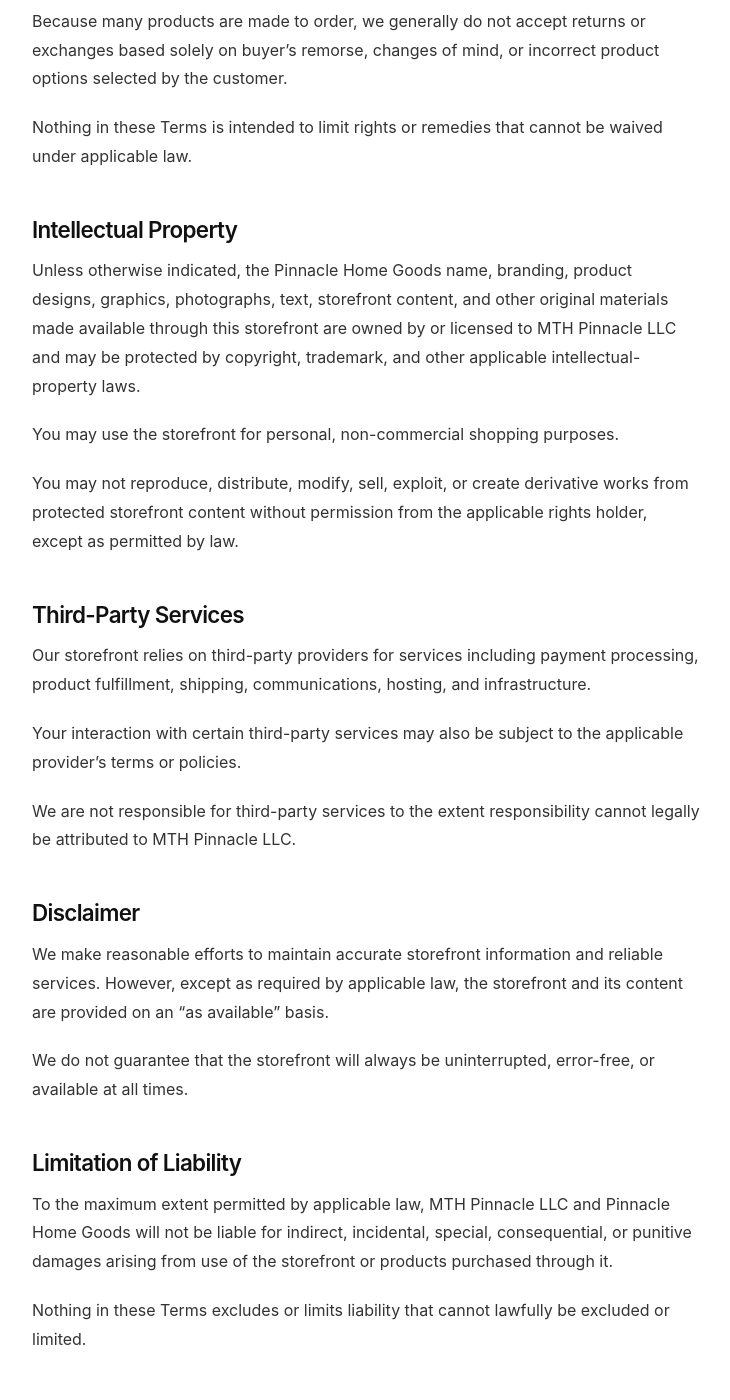
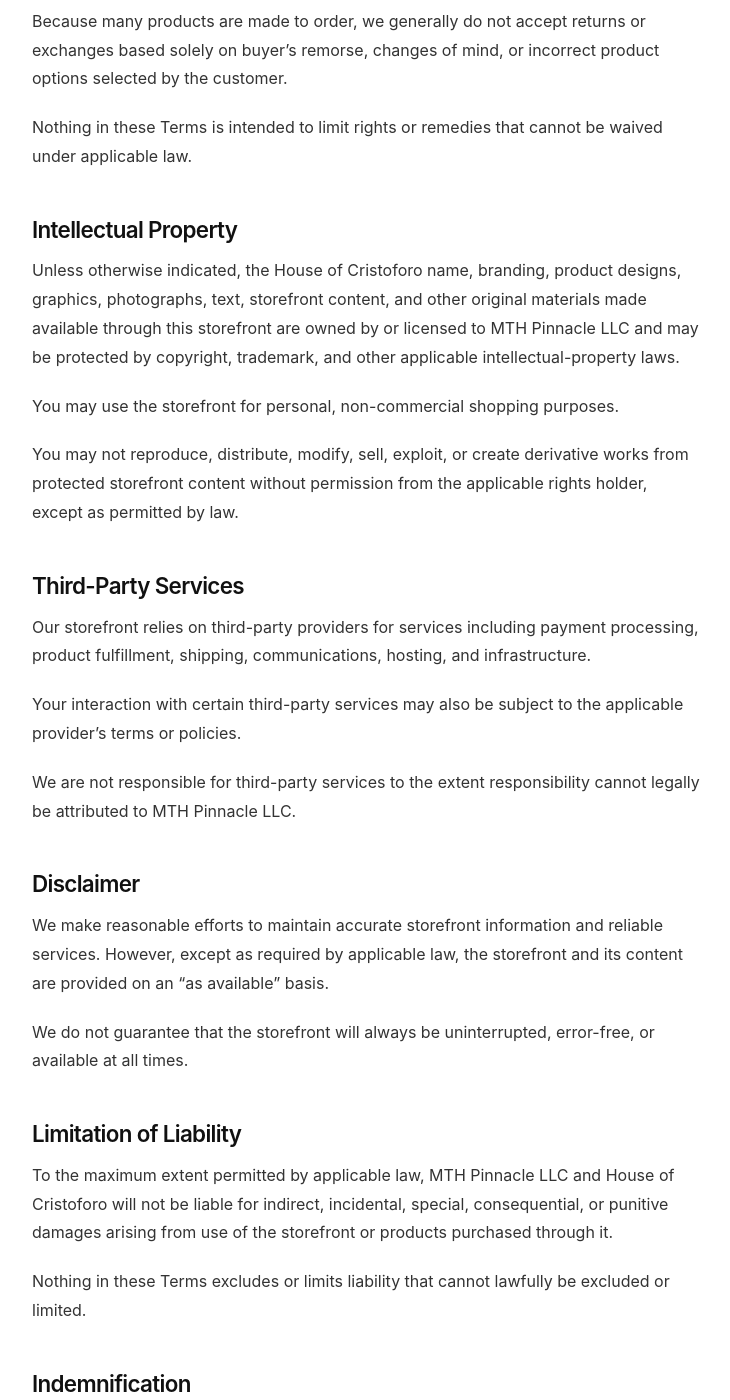
Before and after one commit to chew-max/cristoforo-store, a Jekyll site: the page built from policies/terms/index.md, in a window 1280 px wide and 1400 px high, scrolled down 2285 px. Shown: the whole window, without its empty margins (274-1004 px from the left). Built offline with Jekyll 4.4.1, drawn with Linux system fonts in a browser that asks for light colours; some of the changed text lies outside the part shown.

Commit message:
Update index.md
updated terms

```diff
--- a/policies/terms/index.md
+++ b/policies/terms/index.md
@@ -1,14 +1,14 @@
 ---
 layout: policy
 title: Terms of Service
-description: Terms governing use of the Pinnacle Home Goods storefront and purchases made through it.
+description: Terms governing use of the House of Cristoforo storefront and purchases made through it.
 ---
 
 ## About These Terms
 
-Pinnacle Home Goods is operated by MTH Pinnacle LLC.
+House of Cristoforo is operated by MTH Pinnacle LLC.
 
-These Terms of Service govern your use of the Pinnacle Home Goods storefront and purchases made through it. By accessing or using the storefront or placing an order, you agree to these Terms.
+These Terms of Service govern your use of the House of Cristoforo storefront and purchases made through it. By accessing or using the storefront or placing an order, you agree to these Terms.
 
 ## Use of This Store
 
@@ -22,7 +22,7 @@ We make reasonable efforts to accurately display product descriptions, images, c
 
 Actual colors and appearance may vary depending on displays, devices, production processes, and other factors.
 
-Many Pinnacle Home Goods products are made to order. Product availability, designs, options, pricing, and other storefront information may be changed or discontinued without notice.
+Many House of Cristoforo products are made to order. Product availability, designs, options, pricing, and other storefront information may be changed or discontinued without notice.
 
 ## Orders
 
@@ -60,7 +60,7 @@ Nothing in these Terms is intended to limit rights or remedies that cannot be wa
 
 ## Intellectual Property
 
-Unless otherwise indicated, the Pinnacle Home Goods name, branding, product designs, graphics, photographs, text, storefront content, and other original materials made available through this storefront are owned by or licensed to MTH Pinnacle LLC and may be protected by copyright, trademark, and other applicable intellectual-property laws.
+Unless otherwise indicated, the House of Cristoforo name, branding, product designs, graphics, photographs, text, storefront content, and other original materials made available through this storefront are owned by or licensed to MTH Pinnacle LLC and may be protected by copyright, trademark, and other applicable intellectual-property laws.
 
 You may use the storefront for personal, non-commercial shopping purposes.
 
@@ -82,7 +82,7 @@ We do not guarantee that the storefront will always be uninterrupted, error-free
 
 ## Limitation of Liability
 
-To the maximum extent permitted by applicable law, MTH Pinnacle LLC and Pinnacle Home Goods will not be liable for indirect, incidental, special, consequential, or punitive damages arising from use of the storefront or products purchased through it.
+To the maximum extent permitted by applicable law, MTH Pinnacle LLC and House of Cristoforo will not be liable for indirect, incidental, special, consequential, or punitive damages arising from use of the storefront or products purchased through it.
 
 Nothing in these Terms excludes or limits liability that cannot lawfully be excluded or limited.
 
```
